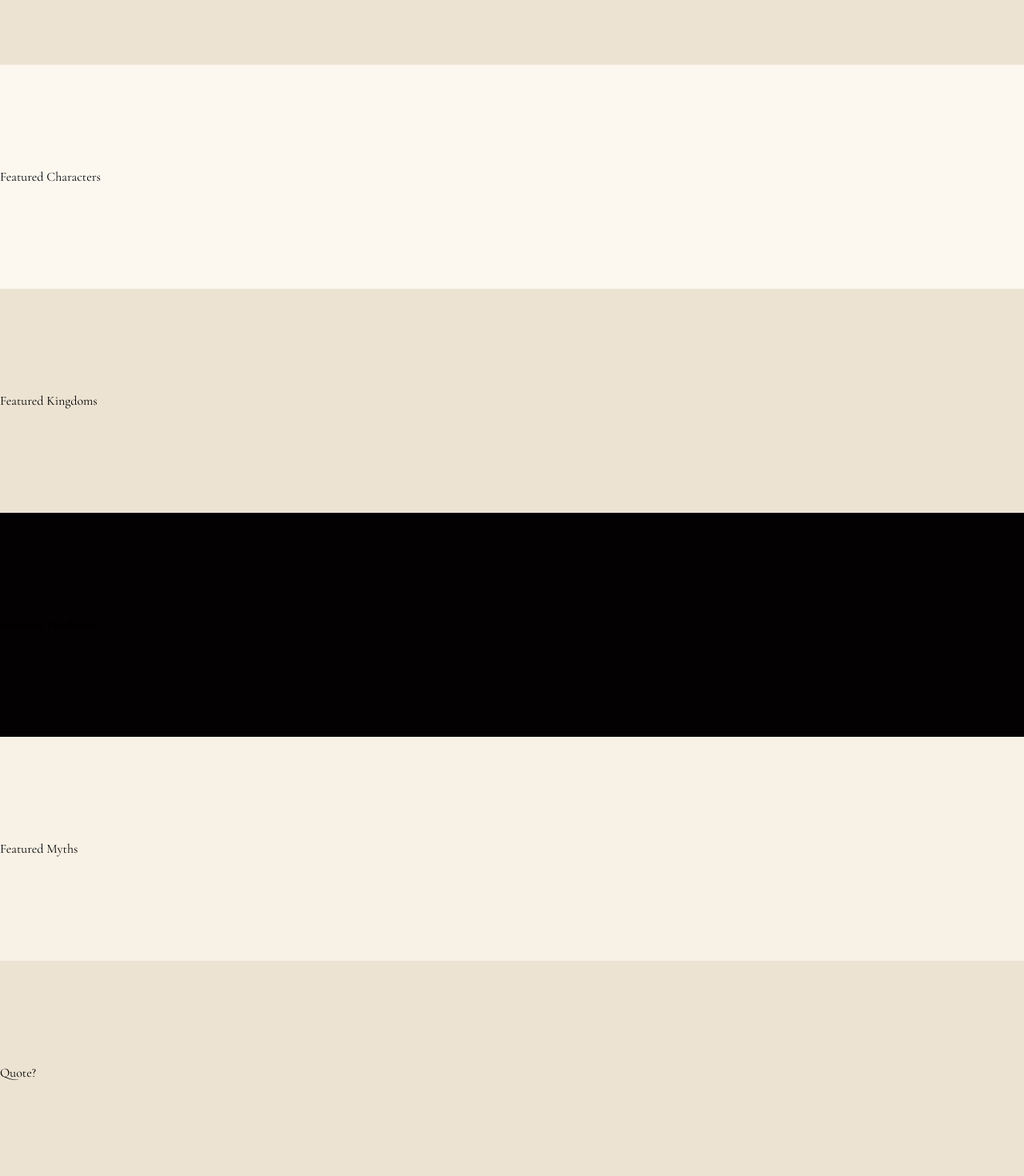
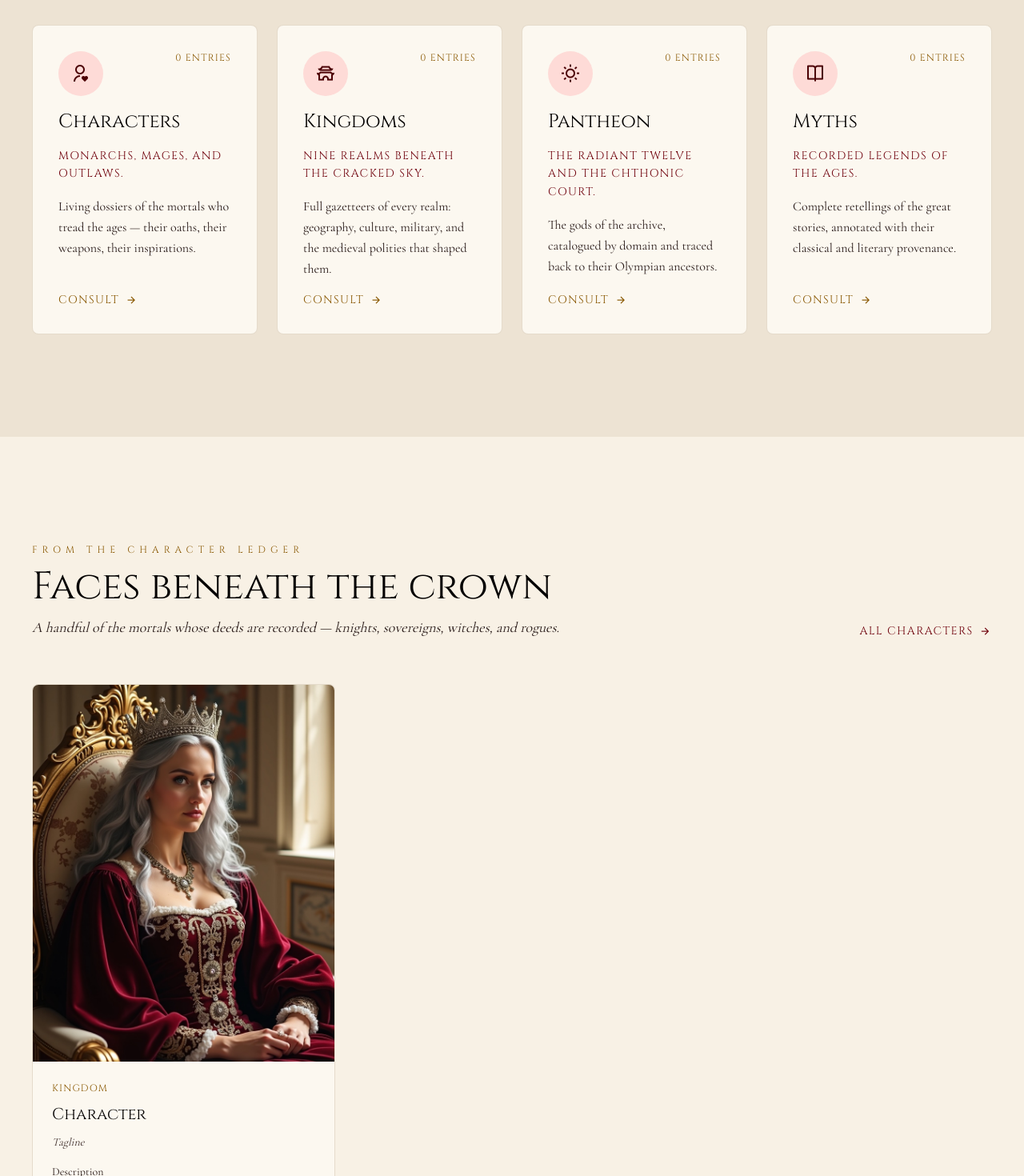
Before and after one commit to PresidentTree94/medieval-mythology, a Next.js app: page / in a window 1280 px wide. Shown: the part 1220-2690 px from the top of the page at 80% size. Built offline with nearby package versions, Linux system fonts and the light colour scheme.

Commit message:
Characters

```diff
--- a/app/globals.css
+++ b/app/globals.css
@@ -9,7 +9,7 @@ body {
   font-family: var(--font-body);
 }
 
-h1, h2 {
+h1, h2, h3 {
   font-family: var(--font-display);
 }
 
--- a/app/page.tsx
+++ b/app/page.tsx
@@ -1,4 +1,6 @@
 import Image from "next/image";
+import Link from "next/link";
+import { navs } from "@/data/navData";
 
 export default function Home() {
   return (
@@ -18,7 +20,8 @@ export default function Home() {
         </div>
       </section>
       <section className="bg-[oklch(0.92_0.024_80)] py-32">
-        <div className="text-center">
+        <div className="max-w-7xl mx-auto px-10">
+          <div className="max-w-3xl mx-auto text-center">
             <span className="font-display text-xs uppercase tracking-[0.5em] text-[oklch(0.50_0.120_76)]">Four Books of the Codex</span>
             <h2 className="text-5xl text-[oklch(0.08_0.010_25)] mt-3">A world remembered in four hands</h2>
             <div className="my-6 w-48 flex items-center mx-auto gap-4">
@@ -27,10 +30,50 @@ export default function Home() {
               <div className="flex-1 h-px bg-gradient-to-r from-transparent via-[oklch(0.62_0.140_78)] to-transparent"></div>
             </div>
             <p className="text-lg italic text-[oklch(0.24_0.022_30)]">The archive is bound in four books — mortals, realms, gods, and stories — each keeping the others honest, each open to any wandering scholar.</p>
-          <div className="mt-16 grid grid-cols-4 gap-6"></div>
+          </div>
+          <div className="mt-16 grid grid-cols-4 gap-6 text-left">
+            {Object.entries(navs).map(([key, n]) => (
+              <Link key={key} href={`/${n.title.toLowerCase()}`} className="bg-[oklch(0.98_0.012_85)] p-8 rounded-lg border border-[oklch(0.86_0.030_78)]/70 hover:border-[oklch(0.72_0.150_80)] flex flex-col gap-4 hover:-translate-y-1 group transition-all duration-300">
+                <div className="flex justify-between">
+                  <div className="w-14 h-14 bg-[oklch(0.92_0.040_25)] rounded-full flex items-center justify-center">
+                    <i className={`${n.icon} text-2xl text-[oklch(0.26_0.110_25)]`}></i>
+                  </div>
+                  <span className="font-display text-xs tracking-widest uppercase text-[oklch(0.50_0.120_76)]">0 Entries</span>
+                </div>
+                <h3 className="text-2xl text-[oklch(0.08_0.010_25)]">{n.title}</h3>
+                <p className="text-sm font-display tracking-widest uppercase text-[oklch(0.34_0.140_25)]">{n.tagline}</p>
+                <p className="flex-1 text-[oklch(0.24_0.022_30)]">{n.description}</p>
+                <span className="font-display text-sm tracking-widest uppercase text-[oklch(0.50_0.120_76)] inline-flex items-center gap-2 group-hover:text-[oklch(0.34_0.140_25)] transition-colors duration-300">Consult<i className="ri-arrow-right-line"></i></span>
+              </Link>
+            ))}
+          </div>
         </div>
       </section>
-      <section className="bg-[oklch(0.98_0.012_85)] py-32">Featured Characters</section>
+      <section className="bg-[oklch(0.96_0.018_82)] py-32">
+        <div className="max-w-7xl mx-auto px-10">
+          <div className="flex items-end justify-between gap-6">
+            <div className="space-y-3">
+              <span className="font-display text-xs uppercase tracking-[0.5em] text-[oklch(0.50_0.120_76)]">From the Character Ledger</span>
+              <h2 className="text-5xl text-[oklch(0.08_0.010_25)] mt-3">Faces beneath the crown</h2>
+              <p className="text-lg italic text-[oklch(0.24_0.022_30)]">A handful of the mortals whose deeds are recorded — knights, sovereigns, witches, and rogues.</p>
+            </div>
+            <Link href={`/${navs["characters"].title.toLowerCase()}`} className="font-display text-sm tracking-widest uppercase flex items-center gap-2 text-[oklch(0.34_0.140_25)] hover:text-[oklch(0.26_0.110_25)] transition-colors">All {navs["characters"].title}<i className="ri-arrow-right-line"></i></Link>
+          </div>
+          <div className="mt-14 grid grid-cols-3 gap-8">
+            <div className="bg-[oklch(0.98_0.012_85)] rounded-lg border border-[oklch(0.86_0.030_78)]/70 hover:border-[oklch(0.72_0.150_80)] overflow-hidden group hover:-translate-y-1 transition-all duration-300">
+              <div className="relative aspect-4/5 overflow-hidden">
+                <Image src="/royal.jpg" alt="Royal" fill sizes="100%" className="object-cover object-top hover:scale-105 transition-transform duration-700" />
+              </div>
+              <div className="p-6 space-y-2">
+                <p className="text-xs tracking-widest uppercase font-display text-[oklch(0.50_0.120_76)]">Kingdom</p>
+                <h3 className="text-xl text-[oklch(0.08_0.010_25)]">Character</h3>
+                <span className="text-sm italic inline-block text-[oklch(0.32_0.026_32)]">Tagline</span>
+                <p className="mt-2 text-sm text-[oklch(0.24_0.022_30)]">Description</p>
+              </div>
+            </div>
+          </div>
+        </div>
+      </section>
       <section className="bg-[oklch(0.92_0.024_80)] py-32">Featured Kingdoms</section>
       <section className="bg-[oklch(0.08_0.010_25)] py-32">Featured Pantheon</section>
       <section className="bg-[oklch(0.96_0.018_82)] py-32">Featured Myths</section>
--- a/components/Navbar.tsx
+++ b/components/Navbar.tsx
@@ -1,6 +1,5 @@
 import Link from "next/link";
-
-const navs = ["Characters", "Kingdoms", "Pantheon", "Myths"];
+import { navs } from "@/data/navData";
 
 export default function Navbar() {
   return (
@@ -19,8 +18,8 @@ export default function Navbar() {
           {/*Mobile*/}
         </div>
         <nav className="flex gap-1 text-sm uppercase tracking-widest">
-          {navs.map((n, index) => (
-            <Link key={index} href={`/${n.toLowerCase()}`} className="px-4 py-2 text-[oklch(0.96_0.018_82)]">{n}</Link>
+          {Object.entries(navs).map(([key, n]) => (
+            <Link key={key} href={`/${n.title.toLowerCase()}`} className="px-4 py-2 text-[oklch(0.96_0.018_82)]">{n.title}</Link>
           ))}
         </nav>
         <Link href="/archive" className="px-5 py-2.5 rounded-md bg-[oklch(0.50_0.170_25)] text-[oklch(0.98_0.012_85)] text-xs tracking-widest uppercase">Enter the Archive</Link>
--- /dev/null
+++ b/data/navData.ts
@@ -0,0 +1,33 @@
+type NavType = {
+  title: string;
+  icon: string;
+  tagline: string;
+  description: string;
+}
+
+export const navs: Record<string, NavType> = {
+  characters: {
+    title: "Characters",
+    icon: "ri-user-heart-line",
+    tagline: "Monarchs, mages, and outlaws.",
+    description: "Living dossiers of the mortals who tread the ages — their oaths, their weapons, their inspirations."
+  },
+  kingdoms: {
+    title: "Kingdoms",
+    icon: "ri-ancient-gate-line",
+    tagline: "Nine realms beneath the cracked sky.",
+    description: "Full gazetteers of every realm: geography, culture, military, and the medieval polities that shaped them."
+  },
+  pantheon: {
+    title: "Pantheon",
+    icon: "ri-sun-line",
+    tagline: "The Radiant Twelve and the Chthonic Court.",
+    description: "The gods of the archive, catalogued by domain and traced back to their Olympian ancestors."
+  },
+  myths: {
+    title: "Myths",
+    icon: "ri-book-open-line",
+    tagline: "Recorded legends of the ages.",
+    description: "Complete retellings of the great stories, annotated with their classical and literary provenance."
+  }
+};
```
Also changed, not shown: public/royal.jpg (added). Lines whose indentation alone changed are shown as unchanged.
